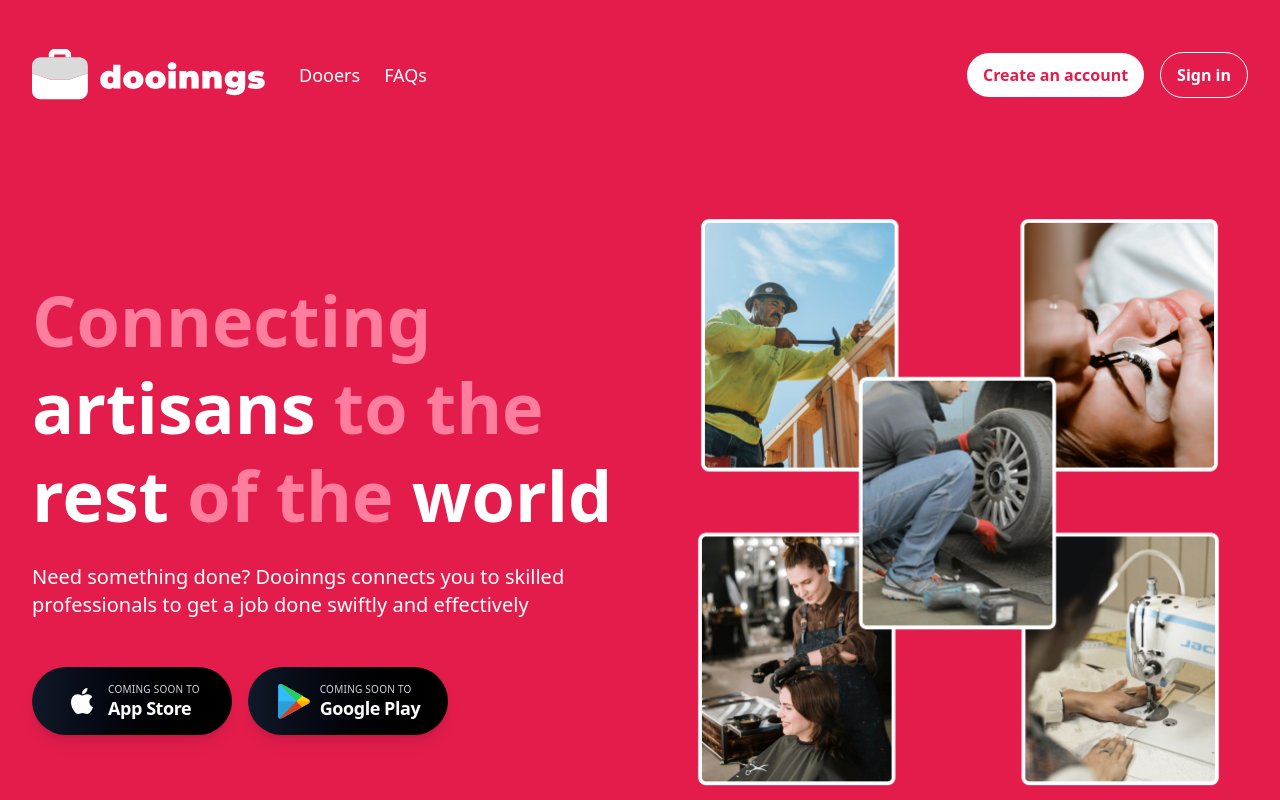
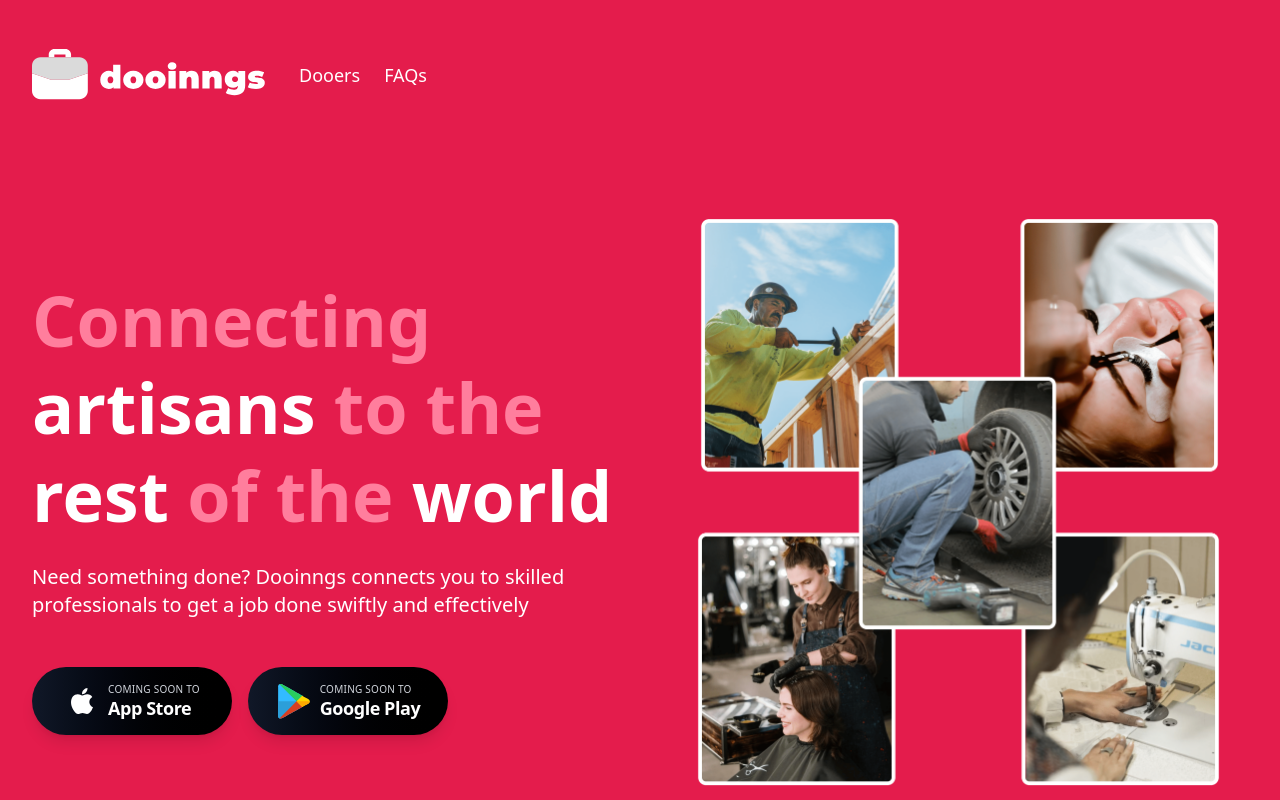
Before and after one commit to dooinngs/dooinngs-website, a Next.js app: page / in a window 1280 px wide. Shown: the top 800 px of the page. Built offline with nearby package versions, Linux system fonts and the light colour scheme.

Commit message:
chore: Temporarily remove authentication buttons from Navbar and apply client directives with hydration warning suppression to Footer.

```diff
--- a/src/components/layout/Footer.tsx
+++ b/src/components/layout/Footer.tsx
@@ -1,3 +1,4 @@
+"use client";
 import { Instagram } from "lucide-react";
 import Link from "next/link";
 import React from "react";
@@ -116,7 +117,7 @@
       <div className="flex flex-col items-center justify-center mt-12 pt-8 ">
         <div className="flex items-center  text-[#838383] text-sm md:text-base lg:text-[18px] mb-3 md:mb-0">
           <span className="mr-2">Copyright ©</span>
-          <span>
+          <span suppressHydrationWarning>
             Dooinngs Inc {new Date().getFullYear()}. All rights reserved.
           </span>
         </div>
--- a/src/components/layout/Navbar.tsx
+++ b/src/components/layout/Navbar.tsx
@@ -48,14 +48,14 @@
           {/* Right side: Auth buttons (desktop) and Mobile menu button */}
           <div className="flex items-center gap-2 sm:gap-4">
             {/* Desktop Auth Buttons */}
-            <div className="hidden md:flex items-center gap-2 sm:gap-4">
+            {/* <div className="hidden md:flex items-center gap-2 sm:gap-4">
               <button className="px-2 py-2 sm:px-3 sm:py-2 lg:px-4 lg:py-[10px] rounded-full bg-white text-[#E41C4C] text-xs sm:text-sm lg:text-base font-semibold hover:bg-gray-100 transition cursor-pointer">
                 Create an account
               </button>
               <button className="px-2 py-2 sm:px-3 sm:py-2 lg:px-4 lg:py-[10px] rounded-full border border-white text-white text-xs sm:text-sm lg:text-base font-semibold hover:bg-white hover:text-[#E41C4C] transition cursor-pointer">
                 Sign in
               </button>
-            </div>
+            </div> */}
 
             {/* Mobile Menu Button */}
             <button
@@ -106,7 +106,7 @@
             </nav>
 
             {/* Mobile Auth Buttons */}
-            <div className="flex flex-col gap-3">
+            {/* <div className="flex flex-col gap-3">
               <button
                 className="w-full px-4 py-3 rounded-full bg-[#E41C4C] text-white text-base font-semibold hover:bg-[#d1184a] transition-colors"
                 onClick={() => setIsMobileMenuOpen(false)}
@@ -119,7 +119,7 @@
               >
                 Sign in
               </button>
-            </div>
+            </div> */}
           </div>
         </div>
 
```
